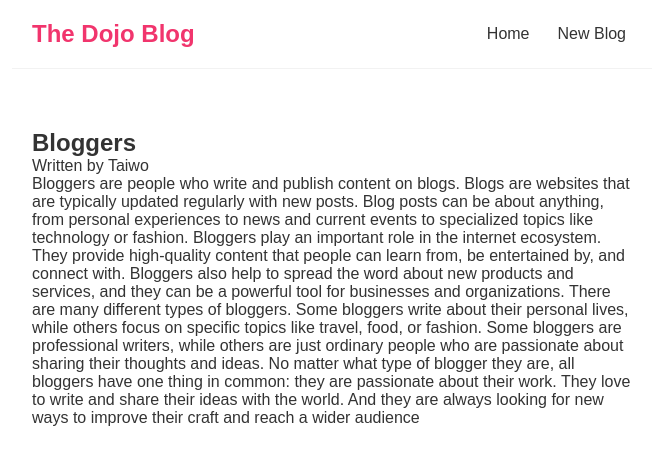
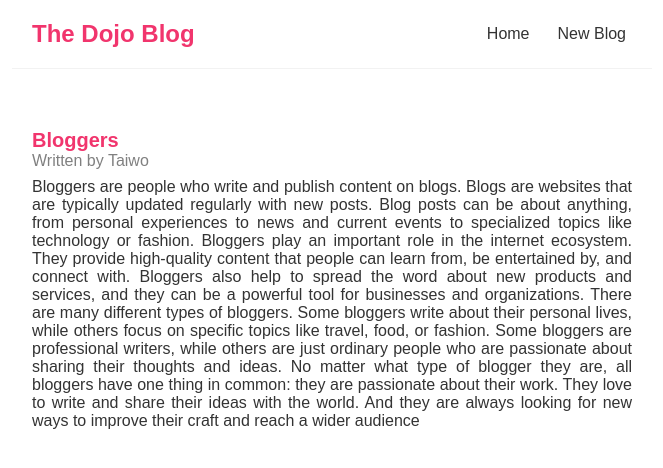
Before and after one commit to TaiwoSoftware/Net-ninja-tutorial-on-react, a React (Vite) app: page /blogs/1 in a window 1280 px wide. Shown: the top 468 px of the page, without its empty margins (308-971 px from the left). Built offline with nearby package versions, Linux system fonts and the light colour scheme; data requests are answered from the project's data file.

Commit message:
a bit of styling

```diff
--- a/src/App.css
+++ b/src/App.css
@@ -56,3 +56,22 @@
 .blog-preview a{
   text-decoration: none;
 }
+
+.blog-details h2{
+  font-size: 20px;
+  color: #f1356d;
+  /* margin-bottom: 10px; */
+}
+
+.blog-details div{
+  margin: 20px 0;
+}
+
+.blog-details body{
+  text-align:justify;
+}
+
+.blog-details p{
+  margin-bottom: 8px;
+  color: gray;
+}
```
Also changed, not shown: src/BlogDetails.jsx (line endings or trailing spaces).
